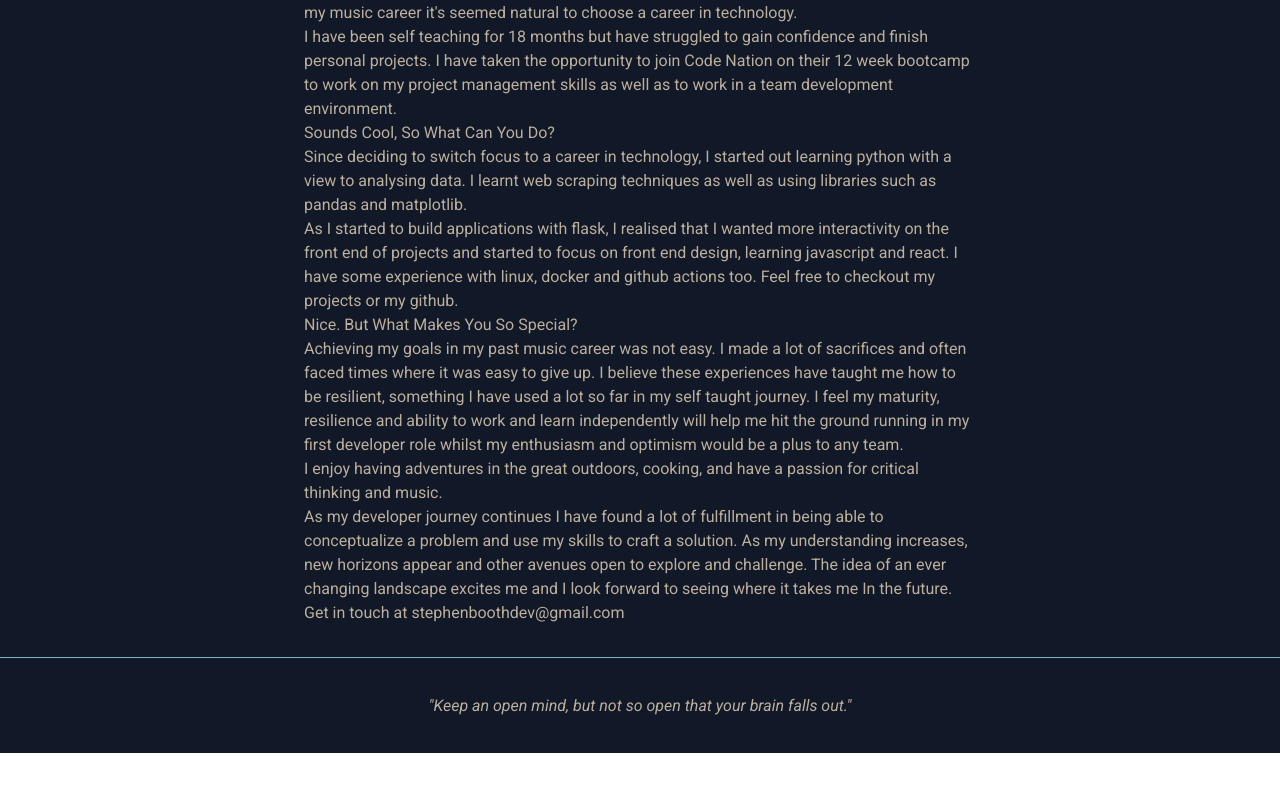
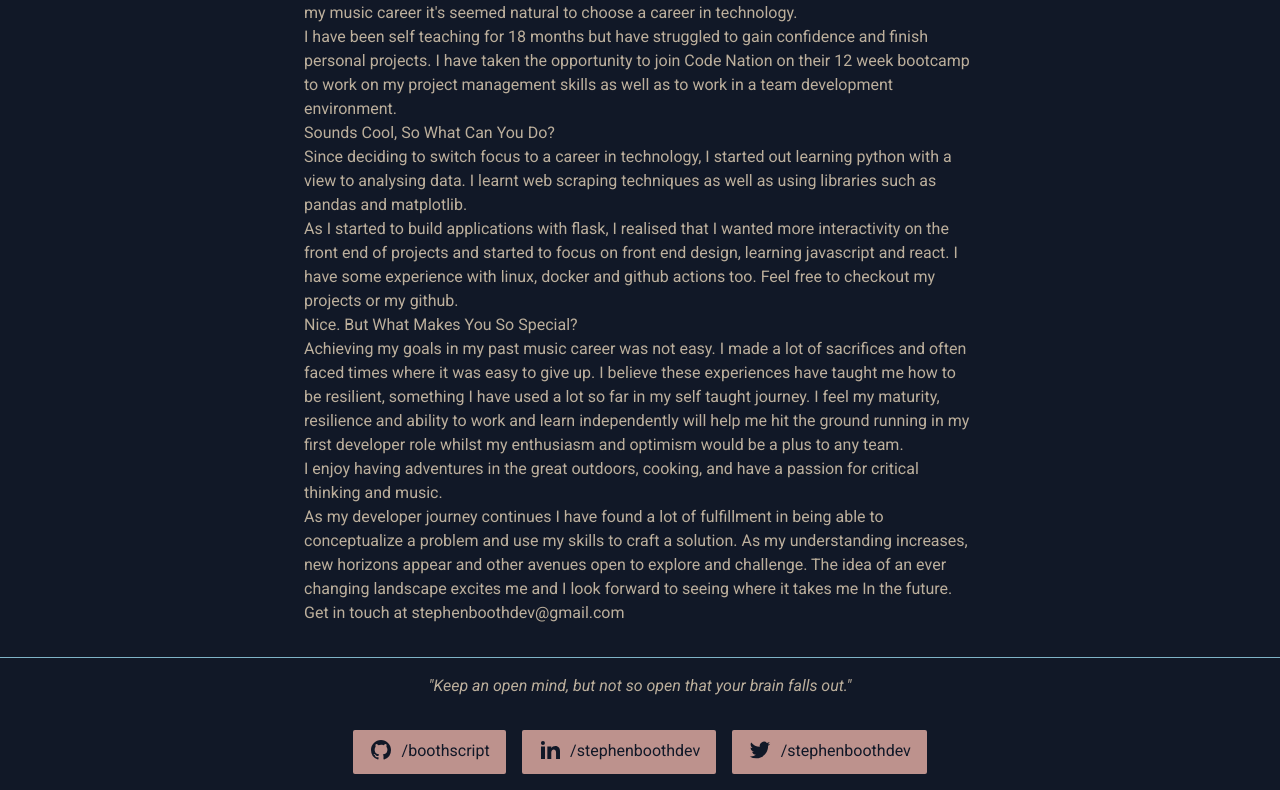
Before and after one commit to boothscript/personal-dev-blog, a Next.js app: page /about in a window 1280 px wide. Shown: the part 759-1549 px from the top of the page. Before the commit the page ends 1512 px from the top, so only its background shows below. Built offline with nearby package versions, Linux system fonts and the light colour scheme; what @tailwindcss/typography would draw is missing.

Commit message:
Added social links to footer

```diff
--- a/components/Layout.js
+++ b/components/Layout.js
@@ -1,16 +1,18 @@
-import Head from 'next/head';
-import Link from 'next/link';
-import React, { useState } from 'react';
+import Head from "next/head";
+import Link from "next/link";
+import React, { useState } from "react";
 
-import DesktopNav from './navigation/DesktopNav';
-import MobileNav from './navigation/MobileNav';
-import HamburgerBtn from './navigation/HamburgerBtn';
+import DesktopNav from "./navigation/DesktopNav";
+import MobileNav from "./navigation/MobileNav";
+import HamburgerBtn from "./navigation/HamburgerBtn";
+import SocialLink from "./SocialLink";
+import { TwitterIcon, LinkedinIcon, GithubIcon } from "./Icons";
 
 // Navigation Links list of: [href, linkText]
 const navLinks = [
-  ['/work', 'work'],
-  ['/', 'words'],
-  ['/about', 'about'],
+  ["/work", "work"],
+  ["/", "words"],
+  ["/about", "about"],
 ];
 
 function Layout({ children, pageTitle }) {
@@ -24,14 +26,14 @@ function Layout({ children, pageTitle }) {
   return (
     <>
       <Head>
-        <meta name='viewport' content='width=device-width, initial-scale=1' />
+        <meta name="viewport" content="width=device-width, initial-scale=1" />
         <title>{pageTitle}</title>
       </Head>
-      <div className='flex flex-col min-h-screen bg-gray-900 text-gray-400'>
-        <header className='w-full h-20 mt-8  flex  justify-center items-end bg-gray-900 '>
-          <nav className=' w-11/12 md:w-full max-w-2xl flex flex-row justify-between items-stretch'>
-            <Link href='/'>
-              <div className='text-5xl z-50 text-primary cursor-pointer'>
+      <div className="flex flex-col min-h-screen bg-gray-900 text-gray-400">
+        <header className="w-full h-20 mt-8  flex  justify-center items-end bg-gray-900 ">
+          <nav className=" w-11/12 md:w-full max-w-2xl flex flex-row justify-between items-stretch">
+            <Link href="/">
+              <div className="text-5xl z-50 text-primary cursor-pointer">
                 SB
               </div>
             </Link>
@@ -40,14 +42,31 @@ function Layout({ children, pageTitle }) {
             <MobileNav isOpen={isOpen} navLinks={navLinks} />
           </nav>
         </header>
-        <main className='w-11/12 md:w-full max-w-2xl mx-auto my-8 flex-grow bg-gray-900 font-sans'>
+        <main className="w-11/12 md:w-full max-w-2xl mx-auto my-8 flex-grow bg-gray-900 font-sans">
           {children}
         </main>
-        <footer className='flex flex-col items-center w-full h-24 border-t border-primary text-cream'>
-          <div className='w-11/12 md:w-full max-w-3xl m-auto flex flex-row items-center justify-center'>
-            <i>
+        <footer className="flex flex-col items-center w-full  border-t border-primary text-cream">
+          <div className="w-11/12 md:w-full max-w-3xl m-auto flex flex-col items-center justify-center ">
+            <i className="my-4">
               "Keep an open mind, but not so open that your brain falls out."
             </i>
+            <div className="flex justify-center items-center my-4">
+              <SocialLink
+                Icon={GithubIcon}
+                text="/boothscript"
+                href="https://github.com/boothscript"
+              />
+              <SocialLink
+                Icon={LinkedinIcon}
+                text="/stephenboothdev"
+                href="https://www.linkedin.com/in/stephen-booth-767638193"
+              />
+              <SocialLink
+                Icon={TwitterIcon}
+                text="/stephenboothdev"
+                href="https://www.linkedin.com/in/stephen-booth-767638193"
+              />
+            </div>
           </div>
         </footer>
       </div>
--- a/components/SocialLink.js
+++ b/components/SocialLink.js
@@ -4,14 +4,14 @@ const SocialLink = ({ Icon, text, href }) => {
   return (
     <button className="bg-pink hover:bg-primary text-gray-900 py-2 pl-4 pr-4 rounded-sm mx-2">
       <Icon color="rgb(17,24,39)" />
-      {text ?? (
+      {text ? (
         <>
           <span className="opacity-0">..</span>
           {text}
         </>
+      ) : (
+        ""
       )}
-
-      {text}
     </button>
   );
 };
```
